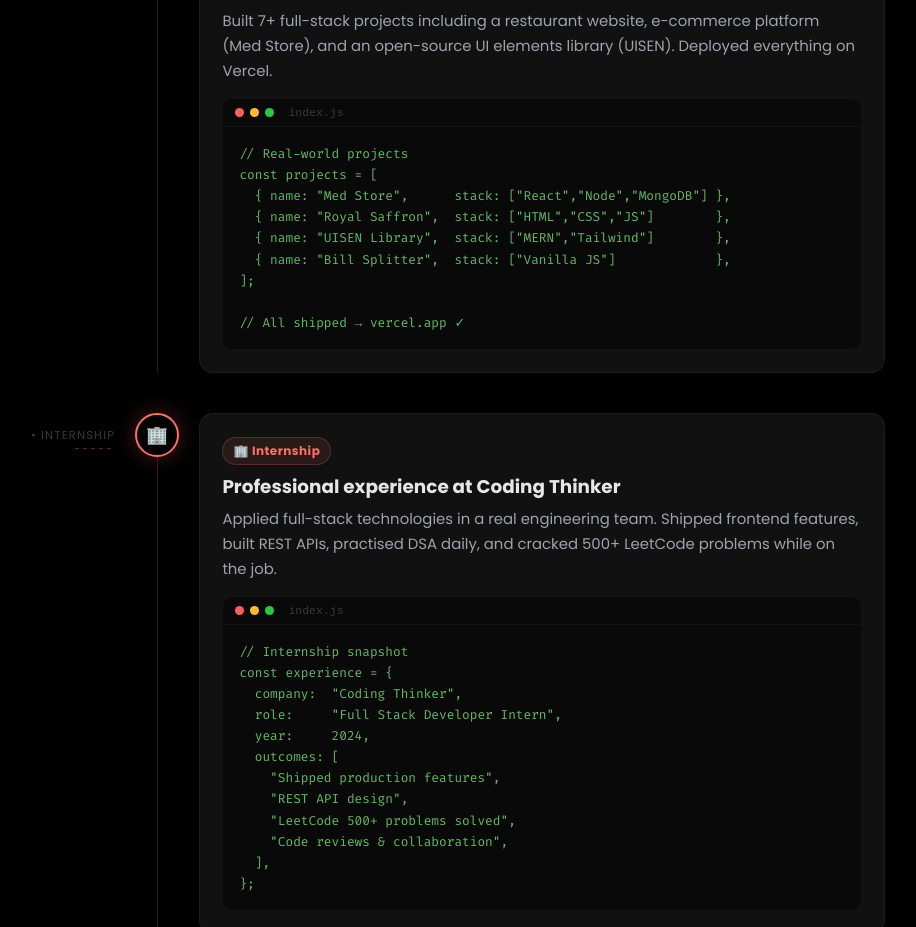
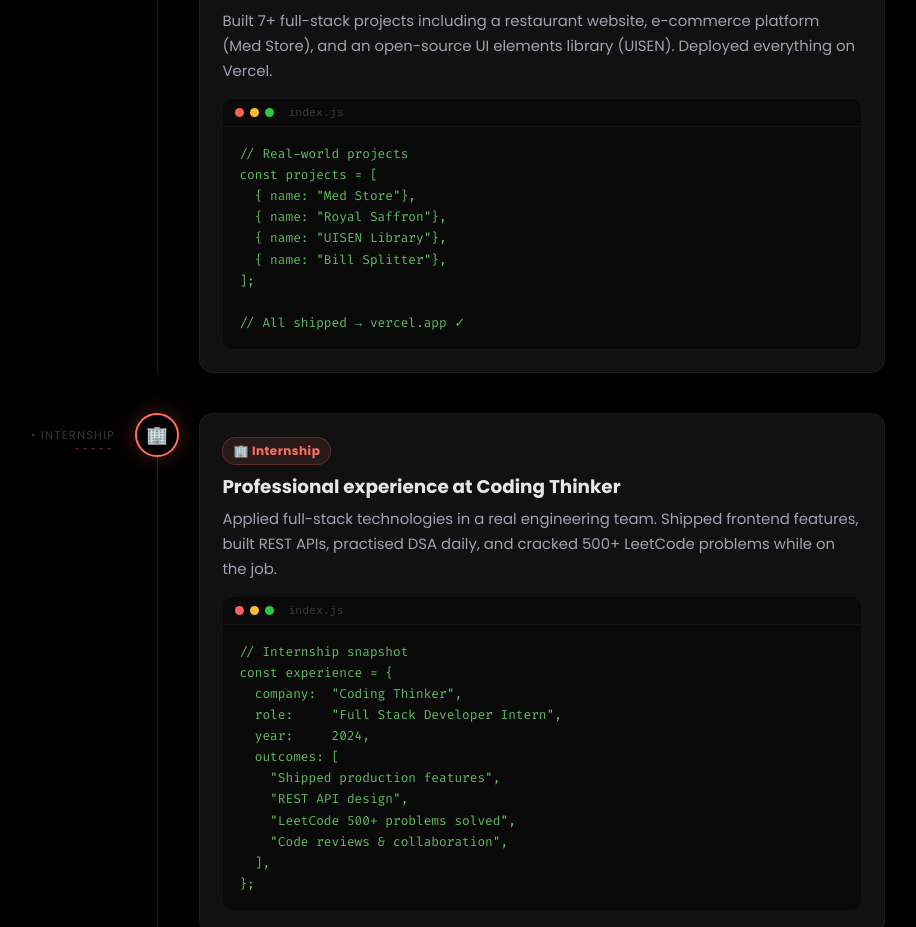
Before and after one commit to Priyanshu88585/Priyanshu-s-Portfolio, a React (Vite) app: page / in a window 1280 px wide. Shown: the part 2980-3907 px from the top of the page, without its empty margins (65-981 px from the left). Built offline with nearby package versions, Linux system fonts and the light colour scheme; no server answers.

Commit message:
Simplify project entries in JourneyTimeline
Updated project entries to remove stack details.

```diff
--- a/src/components/JourneyTimeline.jsx
+++ b/src/components/JourneyTimeline.jsx
@@ -40,10 +40,10 @@
     desc: "Built 7+ full-stack projects including a restaurant website, e-commerce platform (Med Store), and an open-source UI elements library (UISEN). Deployed everything on Vercel.",
     code: `// Real-world projects
 const projects = [
-  { name: "Med Store",      stack: ["React","Node","MongoDB"] },
-  { name: "Royal Saffron",  stack: ["HTML","CSS","JS"]        },
-  { name: "UISEN Library",  stack: ["MERN","Tailwind"]        },
-  { name: "Bill Splitter",  stack: ["Vanilla JS"]             },
+  { name: "Med Store"},
+  { name: "Royal Saffron"},
+  { name: "UISEN Library"},
+  { name: "Bill Splitter"},
 ];
 
 // All shipped → vercel.app ✓`,
```
